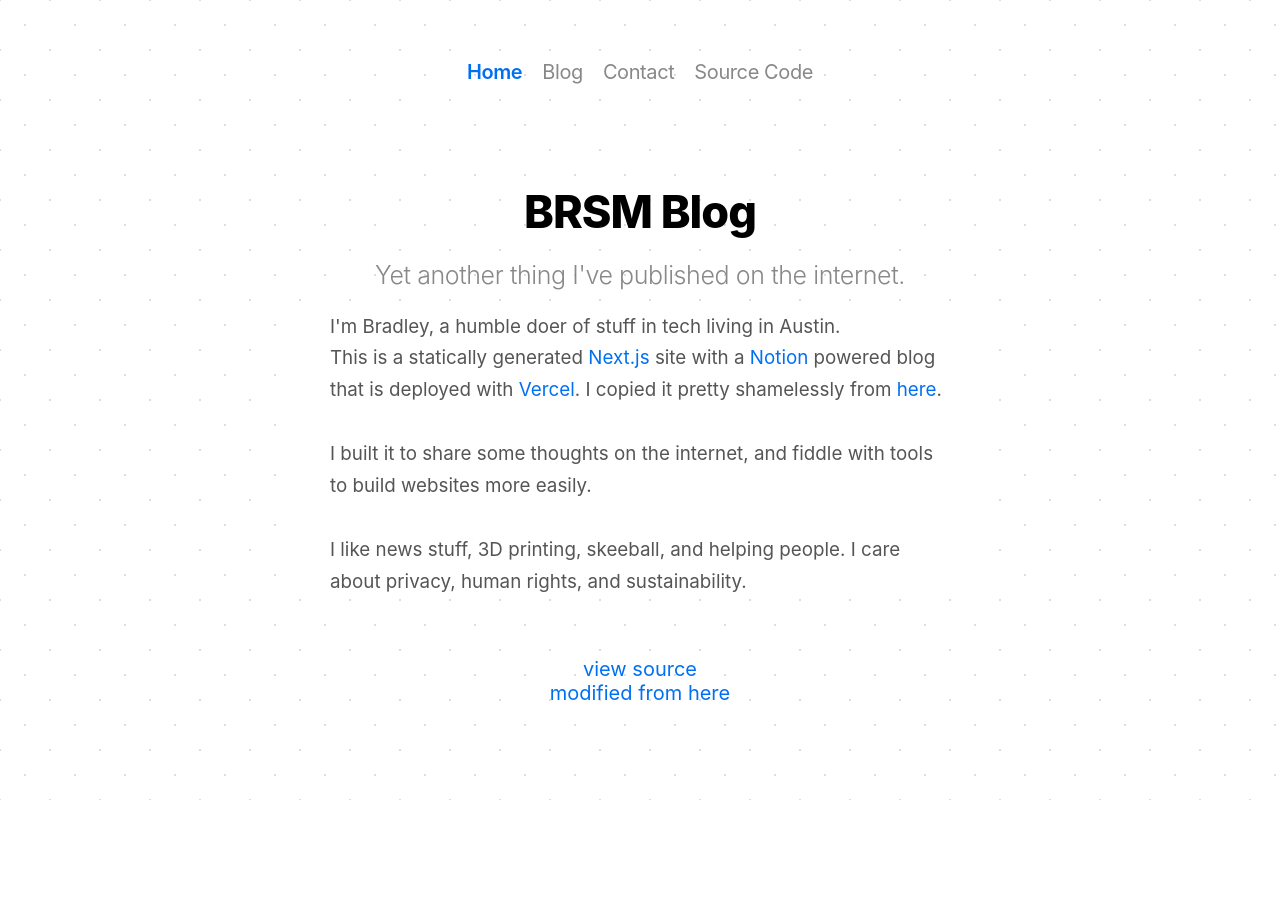
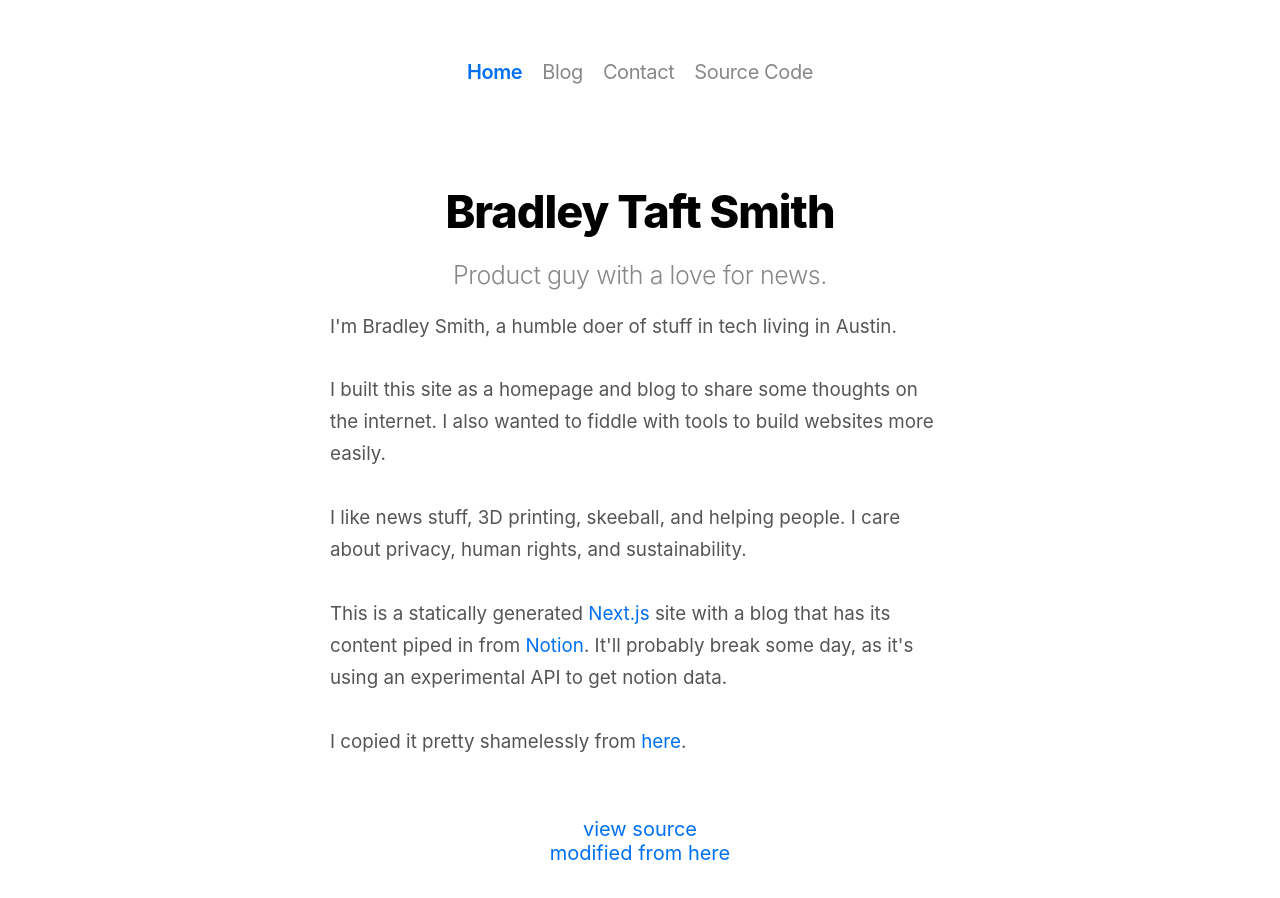
Before and after one commit to bradleytaftsmith/brsm-notion-blog, a Next.js app: page / in a window 1280 px wide. Shown: the top 898 px of the page. Before the commit the page ends 800 px from the top, so only its background shows below. Built offline with nearby package versions, Linux system fonts and the light colour scheme.

Commit message:
more copy fiddle

```diff
--- a/src/pages/index.tsx
+++ b/src/pages/index.tsx
@@ -9,26 +9,31 @@ export default () => (
   <>
     <Header titlePre="Home" />
     <div className={sharedStyles.layout}>
-      <h1>BRSM Blog</h1>
-      <h2>Yet another thing I've published on the internet.</h2>
+      <h1>Bradley Taft Smith</h1>
+      <h2>Product guy with a love for news.</h2>
 
       <div className="explanation">
         <p>
-          I'm Bradley, a humble doer of stuff in tech living in Austin.
+          I'm Bradley Smith, a humble doer of stuff in tech living in Austin.
+          <br />
+          <br />
+          I built this site as a homepage and blog to share some thoughts on the
+          internet. I also wanted to fiddle with tools to build websites more
+          easily.
+          <br />
+          <br />
+          I like news stuff, 3D printing, skeeball, and helping people. I care
+          about privacy, human rights, and sustainability.
+          <br />
           <br />
           This is a statically generated{' '}
-          <ExtLink href="https://nextjs.org">Next.js</ExtLink> site with a{' '}
-          <ExtLink href="https://notion.so">Notion</ExtLink> powered blog that
-          is deployed with <ExtLink href="https://vercel.com">Vercel</ExtLink>.
-          I copied it pretty shamelessly from{' '}
+          <ExtLink href="https://nextjs.org">Next.js</ExtLink> site with a blog
+          that has its content piped in from{' '}
+          <ExtLink href="https://notion.so">Notion</ExtLink>. It'll probably
+          break some day, as it's using an experimental API to get notion data.
+          <br />
+          <br />I copied it pretty shamelessly from{' '}
           <ExtLink href="https://github.com/ijjk/notion-blog">here</ExtLink>.
-          <br />
-          <br />
-          I built it to share some thoughts on the internet, and fiddle with
-          tools to build websites more easily.
-          <br />
-          <br />I like news stuff, 3D printing, skeeball, and helping people. I
-          care about privacy, human rights, and sustainability.
         </p>
       </div>
     </div>
```
